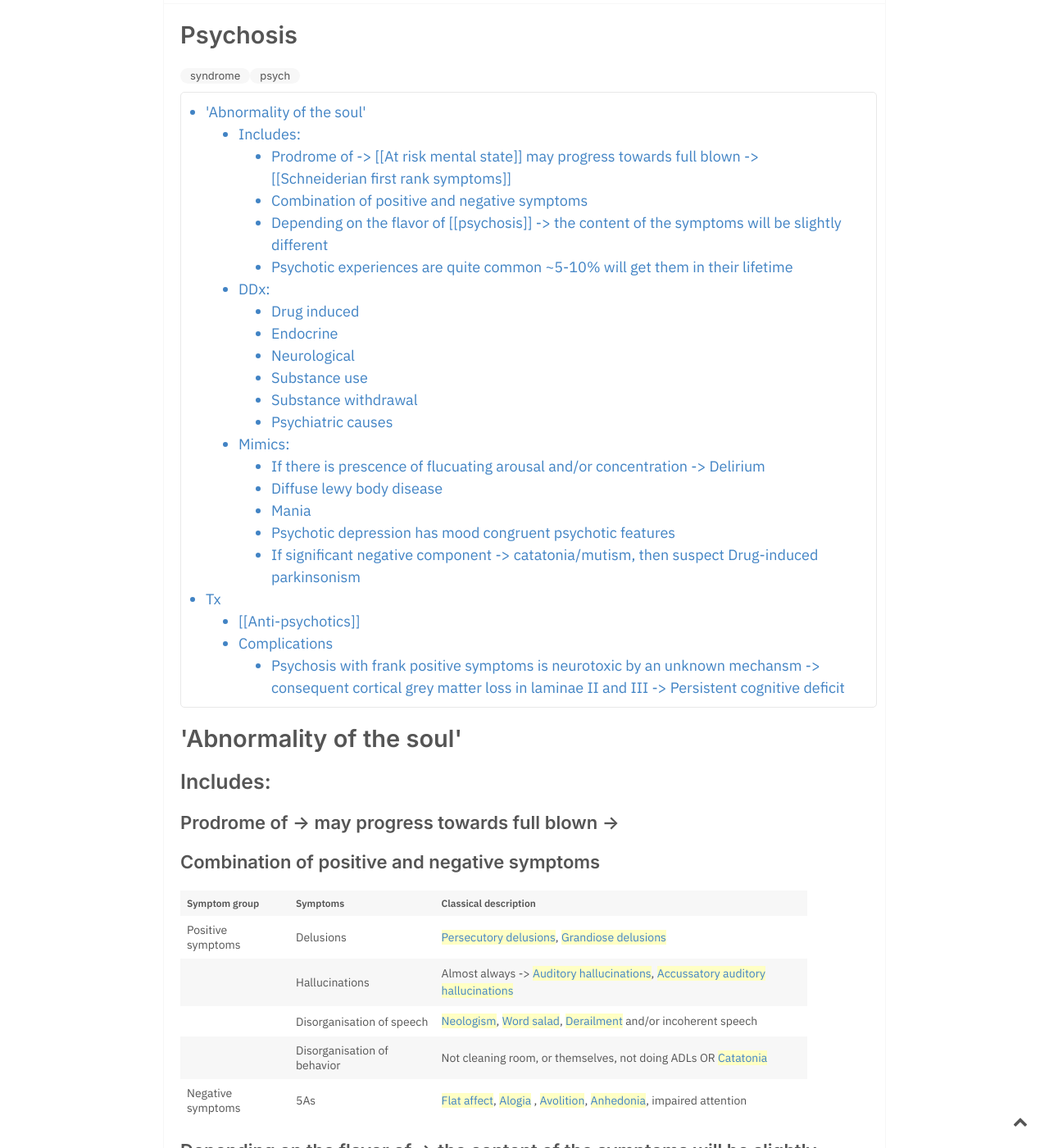
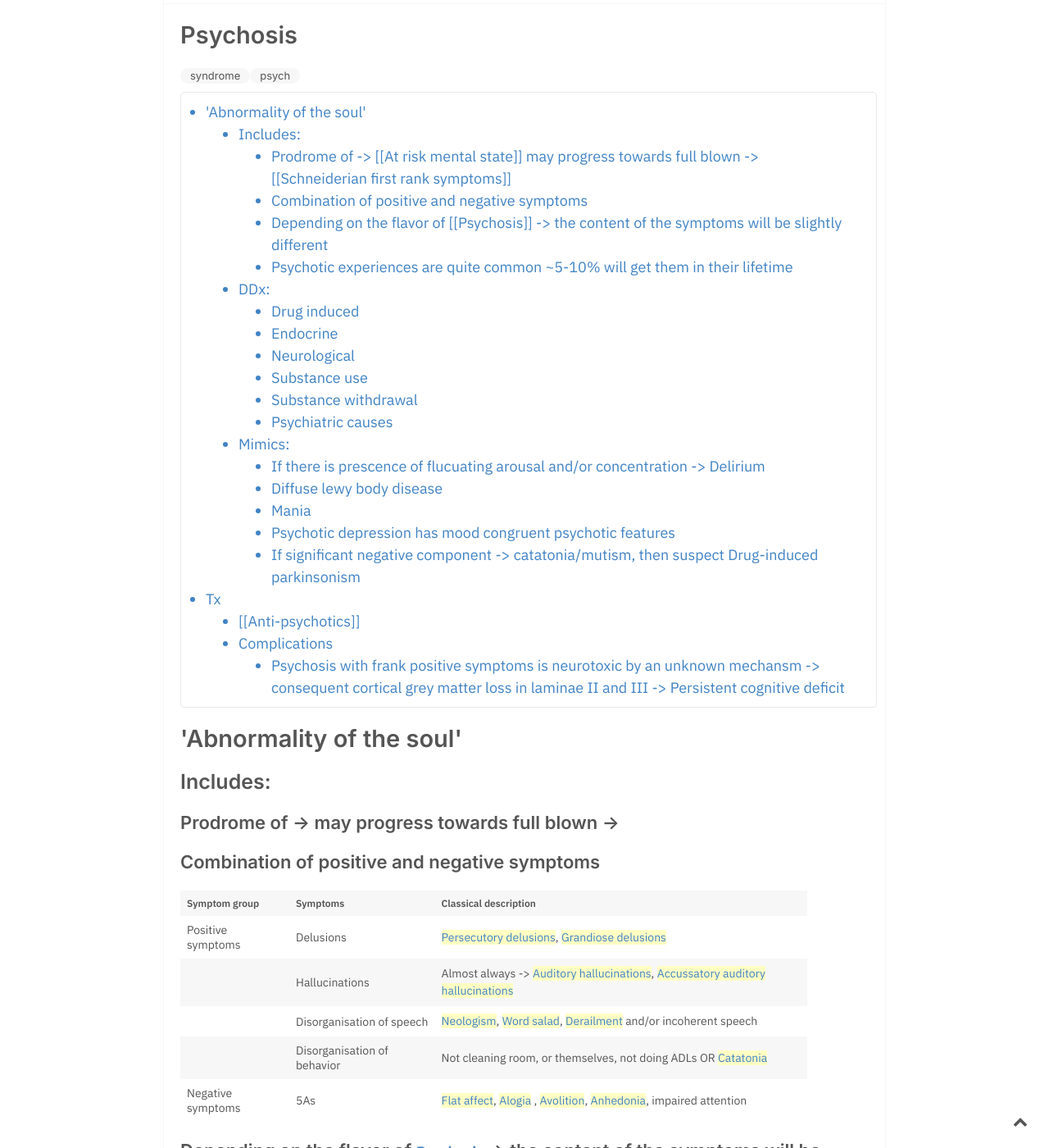
Before and after one commit to Clivusistheseatofthesoul/June, a Jekyll site: the page built from _notes/Psychosis.md, in a window 1280 px wide and 1400 px high, scrolled down 342 px. Shown: the whole window at 82% size. Built offline with Jekyll 4.4.1, drawn with Linux system fonts in a browser that asks for light colours; the table of contents is made by our own code.

```diff
--- a/_notes/Psychosis.md
+++ b/_notes/Psychosis.md
@@ -18,7 +18,7 @@ Aliases:
 |                   | Disorganisation of behavior | Not cleaning room, or themselves, not doing ADLs OR [[Catatonia]]                     |
 | Negative symptoms | 5As                         | [[Flat affect]], [[Alogia]] , [[Avolition]], [[Anhedonia]], impaired attention        |
 
-### Depending on the flavor of [[psychosis]] -> the content of the symptoms will be slightly different
+### Depending on the flavor of [[Psychosis]] -> the content of the symptoms will be slightly different
 ### Psychotic experiences are quite common ~5-10% will get them in their lifetime
 ####  Important to counsel and to reassure that there are effective treatments for it
 ## DDx:
```
